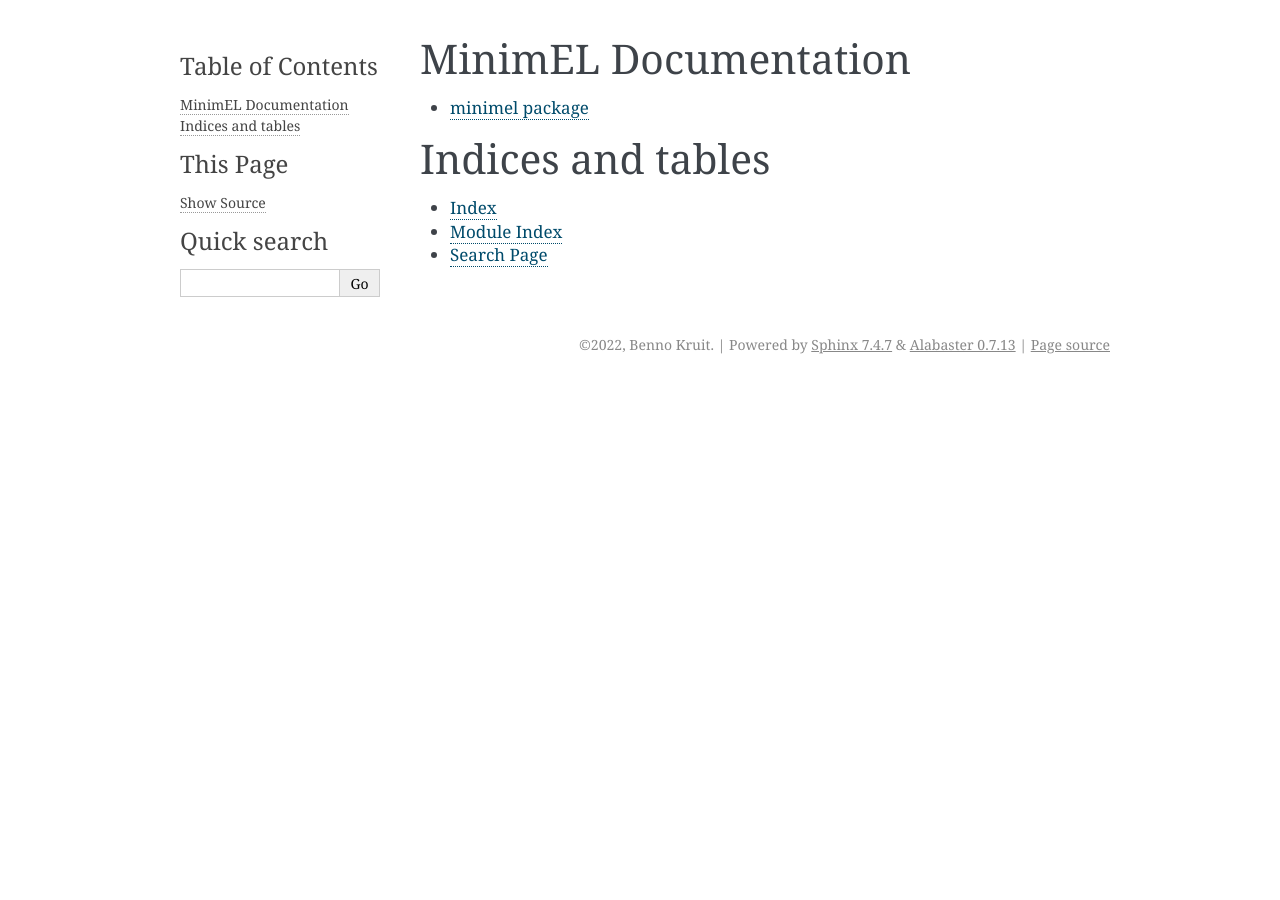
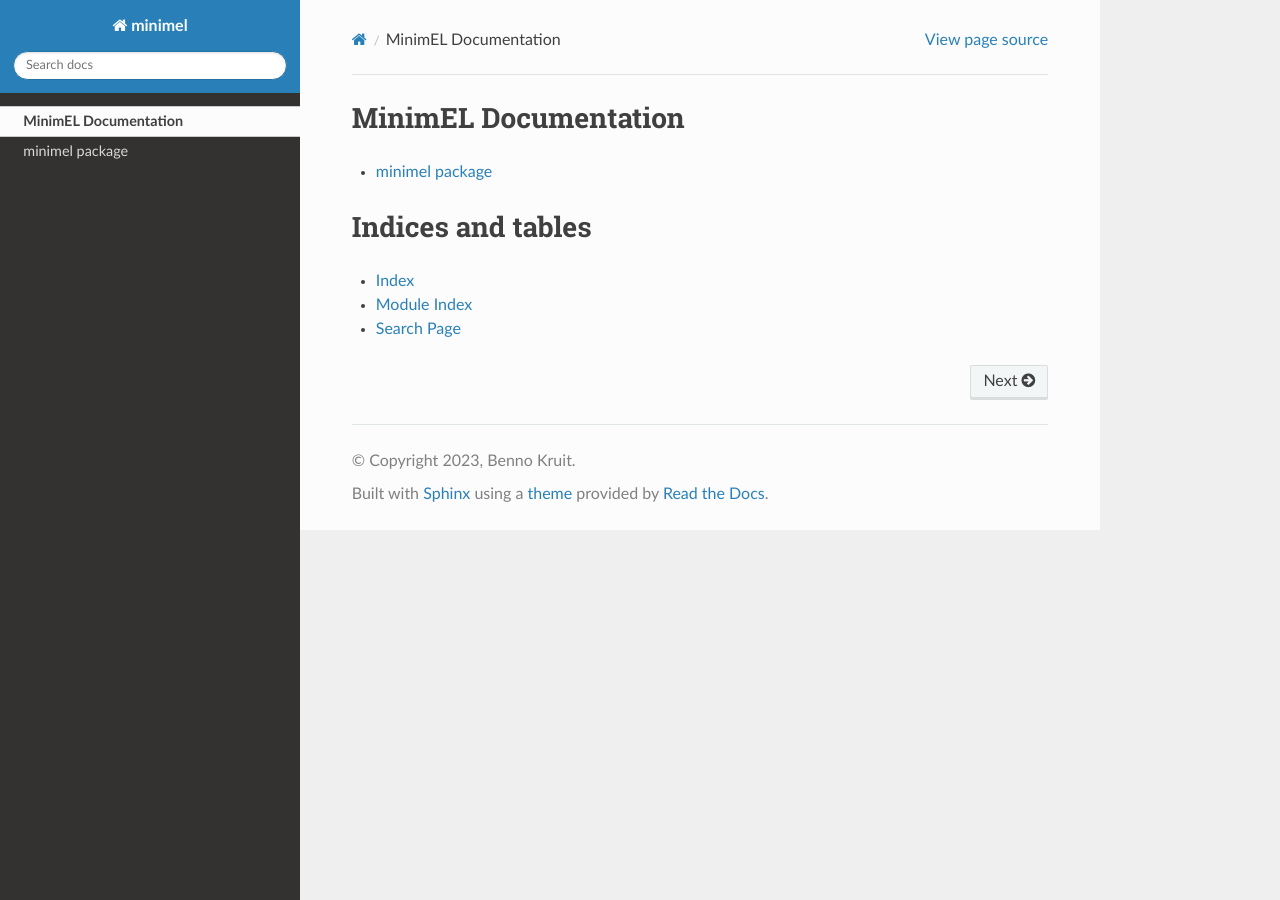
Before and after one commit to bennokr/minimEL, a Sphinx documentation site: the page built from docs/index.rst, in a window 1280 px wide. Built offline with Sphinx 7.4.7 and the Read the Docs theme 2.0.0, drawn with Linux system fonts in a browser that asks for light colours; some of the changed lines change nothing that is shown.

Commit message:
Update conf.py

```diff
--- a/docs/conf.py
+++ b/docs/conf.py
@@ -3,44 +3,63 @@
 # For the full list of built-in configuration values, see the documentation:
 # https://www.sphinx-doc.org/en/master/usage/configuration.html
 
+import os
+import sys
+sys.path.insert(0, os.path.abspath('..'))
+sys.path.insert(0, os.path.abspath('../minimel'))
+
+
 # -- Project information -----------------------------------------------------
 # https://www.sphinx-doc.org/en/master/usage/configuration.html#project-information
 
-import os
-import sys
-sys.path.insert(0, os.path.abspath('..'))
-
 project = 'minimel'
-copyright = '2022, Benno Kruit'
+copyright = '2023, Benno Kruit'
 author = 'Benno Kruit'
 
 # -- General configuration ---------------------------------------------------
 # https://www.sphinx-doc.org/en/master/usage/configuration.html#general-configuration
 
-extensions = ['sphinx.ext.autodoc', 'sphinx.ext.napoleon', 'sphinx_autodoc_typehints']
+extensions = [
+    'sphinxcontrib.apidoc',
+    'sphinx.ext.autodoc',
+    'sphinx.ext.autosummary',
+    'sphinx.ext.napoleon',
+    'sphinx.ext.intersphinx',
+    'sphinx.ext.todo',
+    'sphinx_rtd_theme',
+    'myst_parser',
+]
+
+# Apidoc and autodoc config
+apidoc_module_dir = '../minimel'
+apidoc_toc_file = False
+apidoc_module_first = True
+apidoc_separate_modules = True
+apidoc_extra_args = ['-F']
+autodoc_default_flags = ['members']
+autodoc_member_order = 'bysource'
+autosummary_generate = True
+
+# Napoleon config
+napoleon_google_docstring = True
+napoleon_use_param = True
+napoleon_use_keyword = True
+napoleon_use_rtype = True
+
+# Intersphinx config
+intersphinx_mapping = {
+    'python': ('https://docs.python.org/3', None),
+}
+# intersphinx_disabled_reftypes = ["*"]
+
+
 
 templates_path = ['_templates']
-exclude_patterns = ['_build', 'Thumbs.db', '.DS_Store', '**.ipynb_checkpoints']
+exclude_patterns = ['_build', 'Thumbs.db', '.DS_Store']
 
 
 # -- Options for HTML output -------------------------------------------------
 # https://www.sphinx-doc.org/en/master/usage/configuration.html#options-for-html-output
 
-html_theme = 'alabaster'
+html_theme = "sphinx_rtd_theme"
 html_static_path = ['_static']
-
-
-
-apidoc_module_dir = '../minimel'
-apidoc_toc_file = False
-apidoc_module_first = True
-apidoc_separate_modules = True
-apidoc_extra_args = ['-F']
-autodoc_default_flags = ['members', 'titlesonly', 'show-inheritance']
-
-# autosummary_generate = True
-
-napoleon_google_docstring = True
-napoleon_use_param = True
-napoleon_use_keyword = True
-napoleon_use_rtype = True
```
